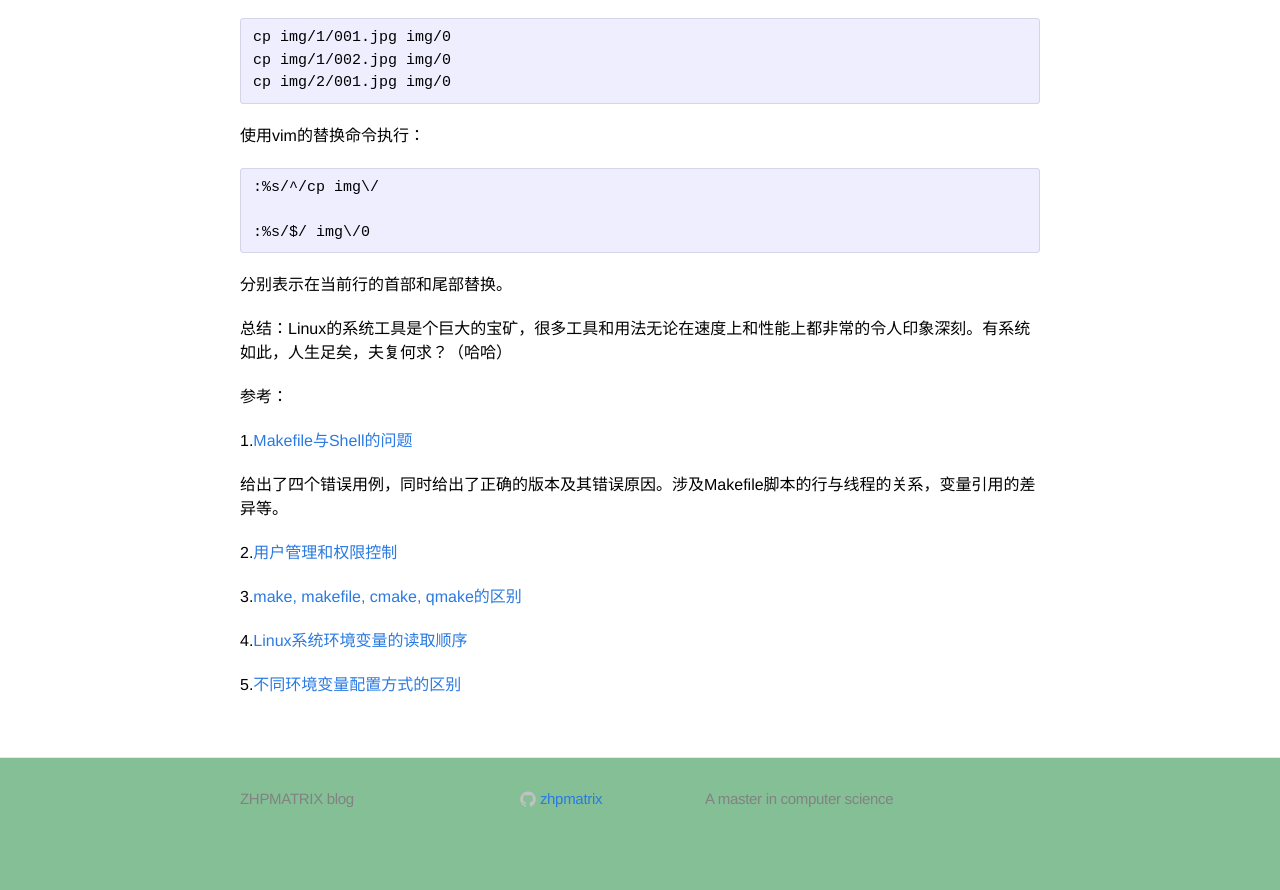
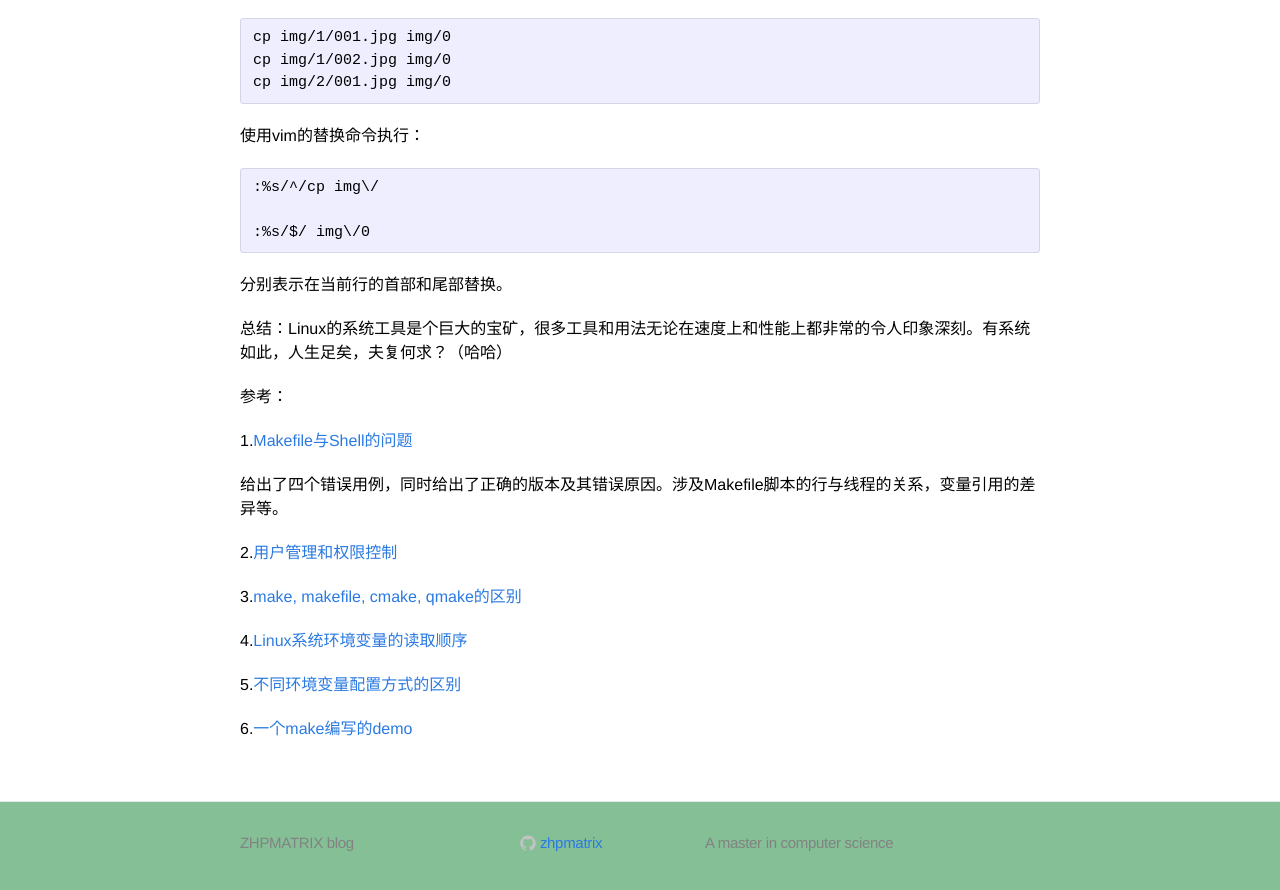
Before and after one commit to zhpmatrix/zhpmatrix.github.io, a Jekyll site: the page built from _posts/2018-04-21-linux-tools.md, in a window 1280 px wide and 900 px high, scrolled down 3365 px. Shown: the top 890 px of the window. Built offline with Jekyll 4.4.1, drawn with Linux system fonts in a browser that asks for light colours; comment, search, counter and statistics services are not loaded; before the commit the page ends 4221 px from its top, so only the background shows below that.

Commit message:
add demo about make

```diff
--- a/_posts/2018-04-21-linux-tools.md
+++ b/_posts/2018-04-21-linux-tools.md
@@ -153,3 +153,5 @@ CMakeLists.txt中的内容主要包括：项目名称，头文件目录，环境
 4.[Linux系统环境变量的读取顺序](https://blog.csdn.net/c406495762/article/details/62902871)
 
 5.[不同环境变量配置方式的区别](https://www.cnblogs.com/isoftware/p/3778028.html)
+
+6.[一个make编写的demo](http://www.cnblogs.com/hazir/p/linux_make_examples.html)
```
